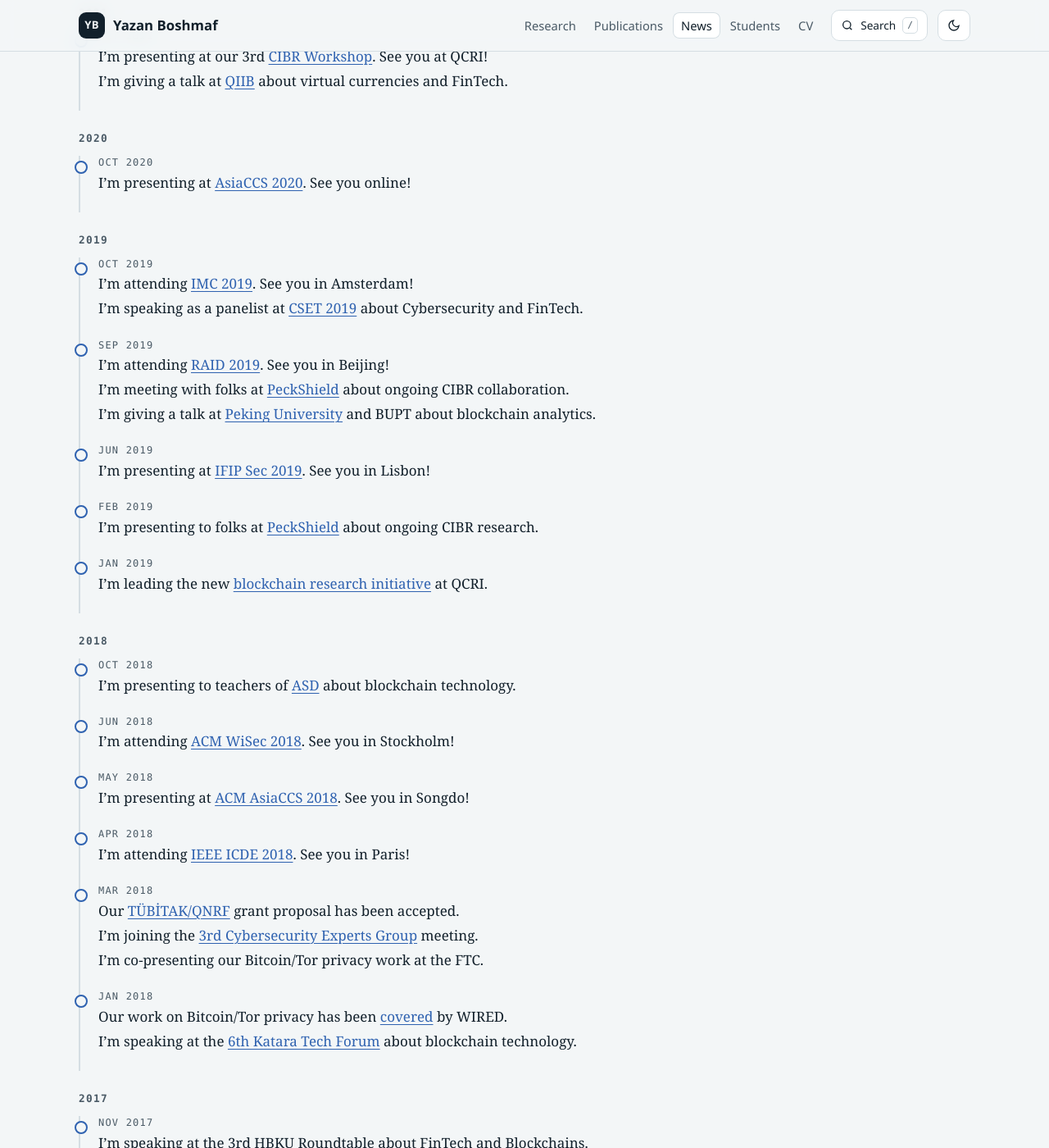
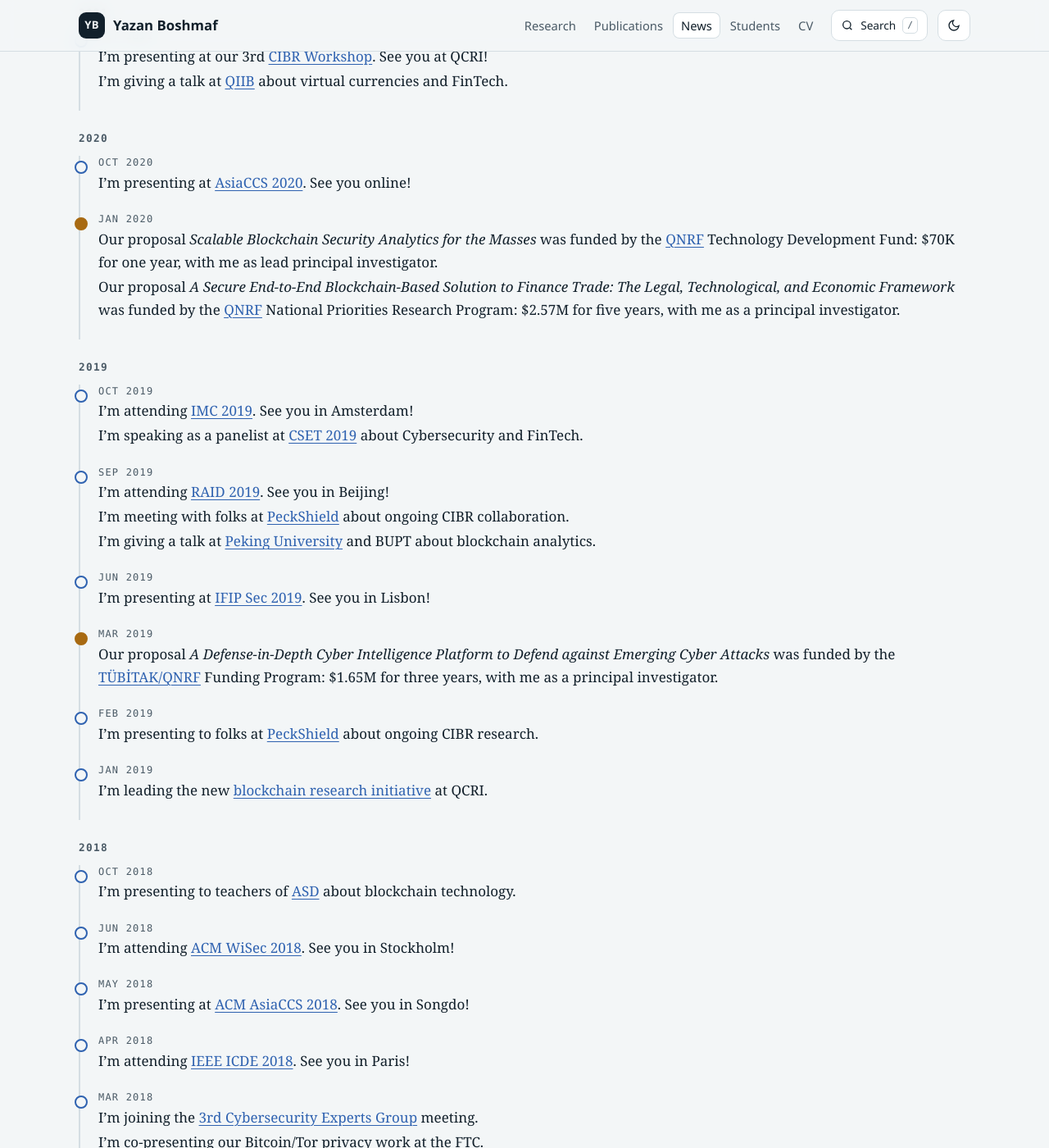
Before and after one commit to boshmaf/boshmaf.github.io, a Jekyll site: the page built from news.html, in a window 1280 px wide and 1400 px high, scrolled down 1373 px. Shown: the whole window at 82% size. Built offline with Jekyll 4.4.1, drawn with Linux system fonts in a browser that asks for light colours.

Commit message:
News: QNRF and TÜBİTAK/QNRF research grants
- Jan 2020: QNRF TDF and NPRP grants (new)
- Mar 2019: TÜBİTAK/QNRF grant, moved from Mar 2018 and given its title,
  amount and role

Co-Authored-By: Claude Opus 5.5 <noreply@anthropic.com>

```diff
--- a/_data/news.yml
+++ b/_data/news.yml
@@ -51,6 +51,12 @@
   items:
     - "I'm presenting at [AsiaCCS 2020](https://dl.acm.org/doi/proceedings/10.1145/3320269). See you online!"
 
+- date: 2020-01
+  award: true
+  items:
+    - "Our proposal *Scalable Blockchain Security Analytics for the Masses* was funded by the [QNRF](https://qrdi.org.qa/en-US/) Technology Development Fund: $70K for one year, with me as lead principal investigator."
+    - "Our proposal *A Secure End-to-End Blockchain-Based Solution to Finance Trade: The Legal, Technological, and Economic Framework* was funded by the [QNRF](https://qrdi.org.qa/en-US/) National Priorities Research Program: $2.57M for five years, with me as a principal investigator."
+
 - date: 2019-10
   items:
     - "I'm attending [IMC 2019](https://conferences.sigcomm.org/imc/2019/). See you in Amsterdam!"
@@ -65,6 +71,11 @@
 - date: 2019-06
   items:
     - "I'm presenting at [IFIP Sec 2019](https://link.springer.com/book/10.1007/978-3-030-22312-0). See you in Lisbon!"
+
+- date: 2019-03
+  award: true
+  items:
+    - "Our proposal *A Defense-in-Depth Cyber Intelligence Platform to Defend against Emerging Cyber Attacks* was funded by the [TÜBİTAK/QNRF](https://qrdi.org.qa/en-US/) Funding Program: $1.65M for three years, with me as a principal investigator."
 
 - date: 2019-02
   items:
@@ -92,7 +103,6 @@
 
 - date: 2018-03
   items:
-    - "Our [TÜBİTAK/QNRF](https://qrdi.org.qa/en-US/) grant proposal has been accepted."
     - "I'm joining the [3rd Cybersecurity Experts Group](https://thepeninsulaqatar.com/article/27/03/2018/Third-Cybersecurity-Experts-Group-meeting-begins) meeting."
     - "I'm co-presenting our Bitcoin/Tor privacy work at the FTC."
 
```
